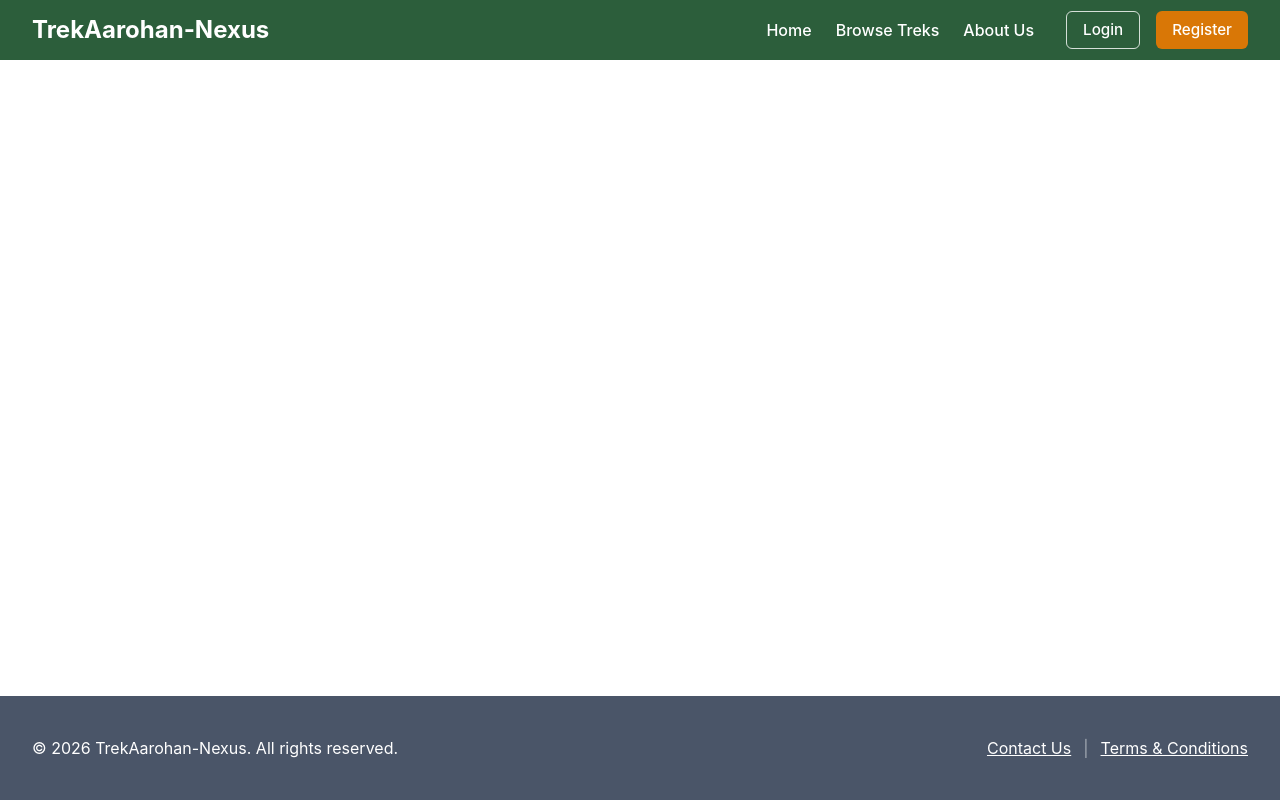
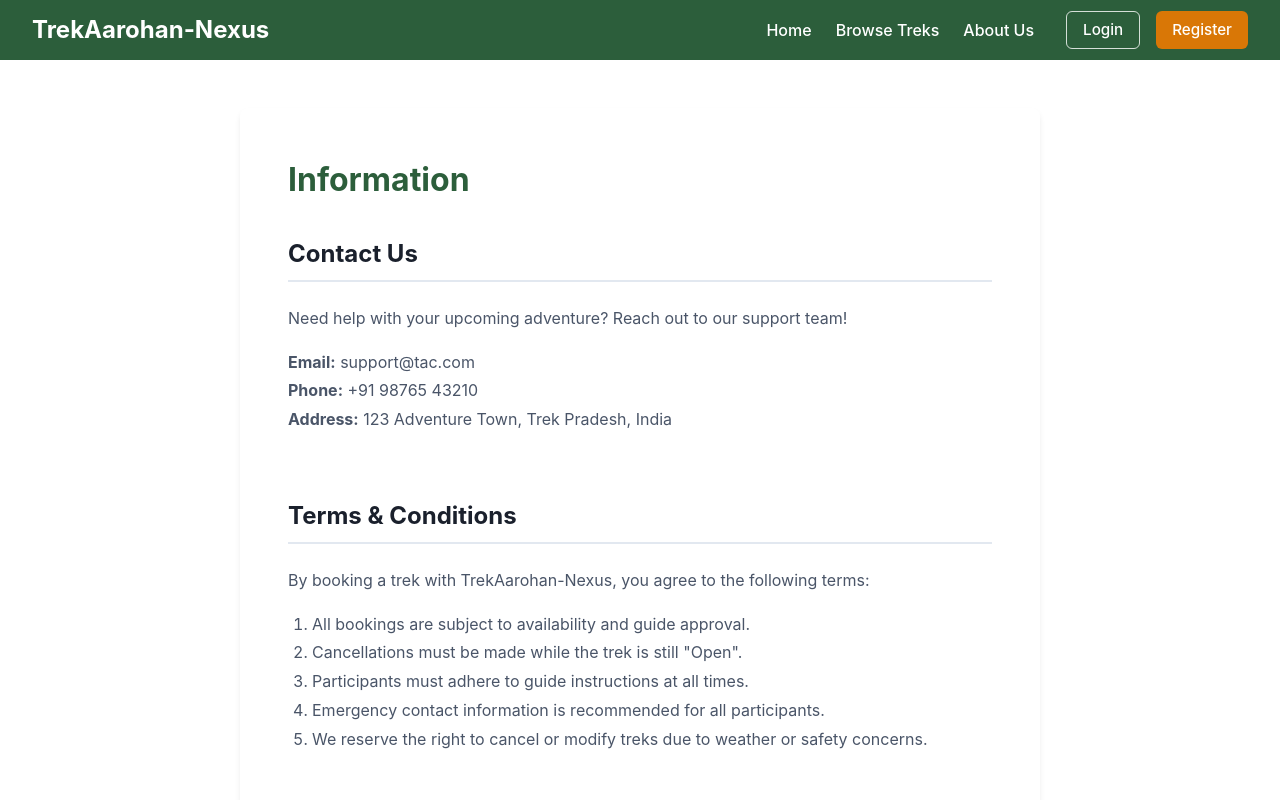
Before and after one commit to BhagyaJyoti22006/TrekAarohan-Nexus, a Vue app in the folder frontend/: page /footer in a window 1280 px wide. Shown: the top 800 px of the page. Built offline with nearby package versions, Linux system fonts and the light colour scheme.

Commit message:
Public Footer Links

```diff
--- a/frontend/src/components/Footer.vue
+++ b/frontend/src/components/Footer.vue
@@ -3,9 +3,9 @@
     <div style="display: flex; justify-content: space-between; align-items: center;">
       <p>&copy; 2026 TrekAarohan-Nexus. All rights reserved.</p>
       <div class="footer-links">
-        <router-link to="/footer#contact">Contact Us</router-link>
-        <span style="margin: 0 0.75rem; color: rgba(255,255,255,0.5);">|</span>
-        <router-link to="/footer#terms">Terms & Conditions</router-link>
+        <router-link to="/footer">Contact Us</router-link>
+        <span style="margin: 0 1.0rem; color: rgba(255,255,255,0.5);">|</span>
+        <router-link to="/footer">Terms & Conditions</router-link>
       </div>
     </div>
   </footer>
--- a/frontend/src/router/index.js
+++ b/frontend/src/router/index.js
@@ -4,6 +4,7 @@ import { authStore } from "../store"
 import Home from "../views/Home.vue"
 import PublicTreks from "../views/PublicTreks.vue"
 import PublicAbout from "../views/PublicAbout.vue"
+import PublicFooter from "../views/PublicFooter.vue"
 import TrekDetail from "../views/TrekDetail.vue"
 import Login from "../views/Login.vue"
 import Register from "../views/Register.vue"
@@ -24,6 +25,7 @@ const routes = [
   { path: "/", component: Home },
   { path: "/treks", component: PublicTreks },
   { path: "/about", component: PublicAbout },
+  { path: "/footer", component: PublicFooter },
   { path: "/trek/:id", component: TrekDetail },
   { path: "/login", component: Login, meta: { requiresGuest: true } },
   { path: "/register", component: Register, meta: { requiresGuest: true } },
--- /dev/null
+++ b/frontend/src/views/PublicFooter.vue
@@ -0,0 +1,35 @@
+<template>
+  <div style="max-width: 800px; margin: 0 auto; padding: 3rem 1rem 4rem 1rem;">
+    <div class="card" style="padding: 3rem; box-shadow: 0 4px 6px -1px rgba(0, 0, 0, 0.1);">
+      <h1 style="margin-bottom: 2rem;">Information</h1>
+
+      <!-- Contact Section -->
+      <section style="margin-bottom: 4rem;">
+        <h2 id="contact" style="border-bottom: 2px solid #e2e8f0; padding-bottom: 0.5rem; margin-bottom: 1.5rem; color: var(--text-color);">Contact Us</h2>
+        <p style="color: var(--secondary-color); line-height: 1.6;">
+          Need help with your upcoming adventure? Reach out to our support team!
+        </p>
+        <ul style="list-style: none; padding: 0; color: var(--secondary-color); line-height: 1.8;">
+          <li><strong>Email:</strong> support@tac.com</li>
+          <li><strong>Phone:</strong> +91 98765 43210</li>
+          <li><strong>Address:</strong> 123 Adventure Town, Trek Pradesh, India</li>
+        </ul>
+      </section>
+
+      <!-- Terms Section -->
+      <section>
+        <h2 id="terms" style="border-bottom: 2px solid #e2e8f0; padding-bottom: 0.5rem; margin-bottom: 1.5rem; color: var(--text-color);">Terms & Conditions</h2>
+        <p style="color: var(--secondary-color); line-height: 1.6; margin-bottom: 1rem;">
+          By booking a trek with TrekAarohan-Nexus, you agree to the following terms:
+        </p>
+        <ol style="color: var(--secondary-color); line-height: 1.8; padding-left: 1.5rem;">
+          <li>All bookings are subject to availability and guide approval.</li>
+          <li>Cancellations must be made while the trek is still "Open".</li>
+          <li>Participants must adhere to guide instructions at all times.</li>
+          <li>Emergency contact information is recommended for all participants.</li>
+          <li>We reserve the right to cancel or modify treks due to weather or safety concerns.</li>
+        </ol>
+      </section>
+    </div>
+  </div>
+</template>
```
